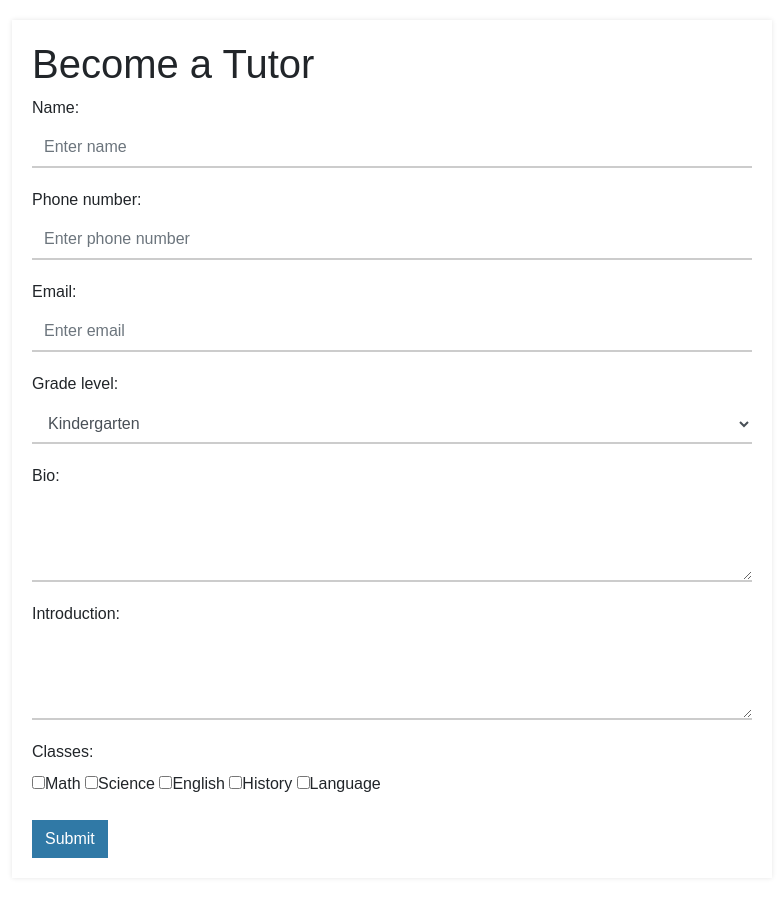
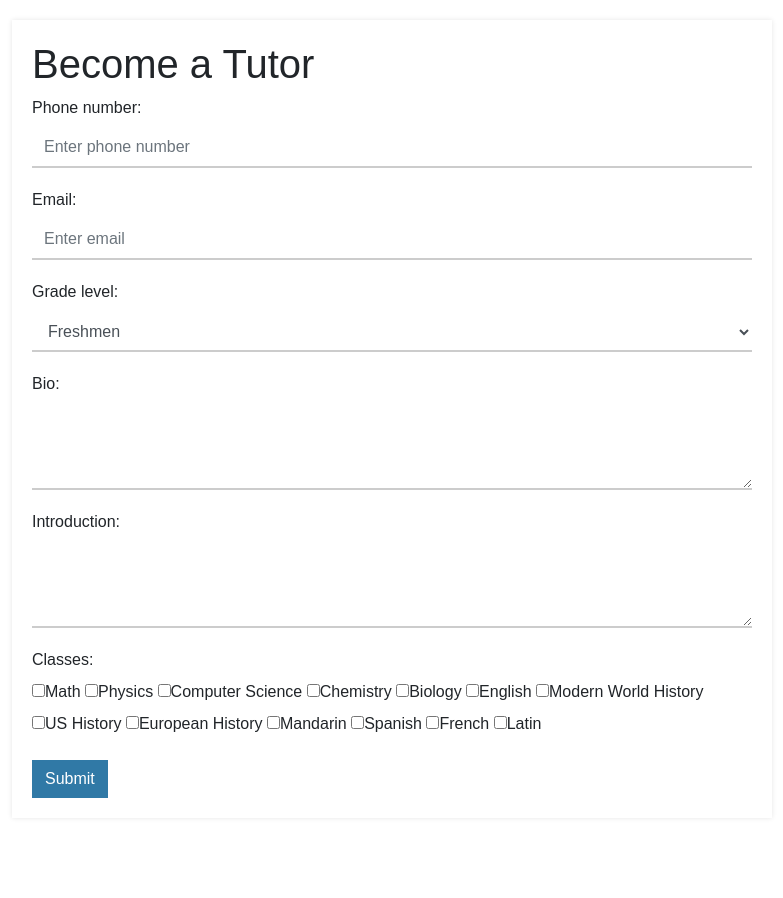
Before and after one commit to Colin243/Wave, a Flask app: page /tutor in a window 1280 px wide. Shown: the part 132-1030 px from the top of the page, without its empty margins (248-1031 px from the left). After the commit the page ends 930 px from the top, so only its background shows below. Run offline with Flask 3, Linux system fonts and the light colour scheme; a user stored in the database is signed in; some libraries are stand-ins or nearby versions.

Commit message:
finished comment and become tutor page

```diff
--- a/app.py
+++ b/app.py
@@ -68,6 +68,8 @@ def profile():
         user = db_session.query(User).filter(User.username == session["username"]).first()
         tutorcheck = db_session.query(Tutor).where(Tutor.user_id == user.id).first()
         if(tutorcheck):
+            # collects all the information if the user is an tutor and displays it
+            # otherwise will display different information based for the user
             comments = db_session.query(RatingTag).where(RatingTag.tutor_id == tutorcheck.id).limit(3).all()
             subjects = tutorcheck.subjects
             return render_template("profile.html", user=user, tutorcheck=tutorcheck, comments=comments, subjects=subjects)
@@ -77,24 +79,53 @@ def profile():
     else:
         return redirect(url_for("login"))
 
-@app.route("/tutor")
+@app.route("/tutor", methods=["GET", "POST"])
 def tutor():
     if "username" in session:
-        return render_template("tutorsignup.html")
+        user_id = db_session.query(User.id).where(User.username ==session["username"]).first()[0]
+        if (request.method == "GET"):
+            # takes all of the courses that are available and makes it so that there are available as checkboxes
+            courses =[]
+            for subject in db_session.query(Subject.name).all():
+                courses.append(subject[0])
+            return render_template("tutorsignup.html", courses=courses)
+        elif (request.method == "POST"):
+            # takes all of the requested information and uses that to make a new tutor object
+            # takes the list of the classes through the checkboxes and makes subjects tags
+            # with the new tutor object in order to link the new tutor to the new subjects
+            phone=request.form["phone"]
+            email=request.form["email"]
+            grade=request.form["grade"]
+            bio=request.form["bio"]
+            intro=request.form["intro"]
+            new_tutor = Tutor(bio, intro, grade, phone, email, user_id)
+            db_session.add(new_tutor)
+            db_session.commit()
+            courses=request.form.getlist("courses")
+            print(courses)
+            for course in courses:
+                new_subject_tag = SubjectTag(new_tutor.id, db_session.query(Subject.id).where(Subject.name == course).first()[0])
+                db_session.add(new_subject_tag)
+                db_session.commit()
+            flash("Succesfully became a tutor", "tutor success")
+            return redirect(url_for("tutor"))
     else:
         return redirect(url_for("login"))
 
 @app.route("/review", methods=["GET", "POST"])
 def review():
     if "username" in session:
-        user_id = db_session.query(User.id).where(User.username ==session["username"]).first()
+        user_id = db_session.query(User.id).where(User.username ==session["username"]).first()[0]
         if (request.method == "GET"):
+            # gives the form a list of all of the tutors so that it can be selected from the drop down list
             tutors = db_session.query(Tutor).all()
             names = []
             for tutor in tutors:
                 names.append(db_session.query(User.name).where(User.id == tutor.user_id).first()[0])
             return render_template("comment.html", names=names)
         elif (request.method == "POST"):
+            # then it intakes all of the data provided and from that produces the comment that is able to be seen on the
+            #  tutors page as well as the user as long as the user isnt a tutor
             tutor_name=request.form["tutor_name"]
             print(tutor_name)
             comment=request.form["comment"]
--- a/dataentry.py
+++ b/dataentry.py
@@ -28,8 +28,8 @@ test_user = User("colin243", "colin", "google")
 test_user2 = User("gakle", "galen", "google")
 db_session.add_all([test_user, test_user2])
 db_session.commit()
-test_tutor = Tutor("Test", "Test", 11, "(650)-245-9977", "colin.ho@menloschool.org", db_session.query(User.id).where(User.name == "colin").first()[0])
-test_tutor2 = Tutor("Test", "Test", 11, "911", "gakle.horch@menloschool.org", db_session.query(User.id).where(User.name == "galen").first()[0])
+test_tutor = Tutor("Test", "Test", "Junior", "(650)-245-9977", "colin.ho@menloschool.org", db_session.query(User.id).where(User.name == "colin").first()[0])
+test_tutor2 = Tutor("Test", "Test", "Junior", "911", "gakle.horch@menloschool.org", db_session.query(User.id).where(User.name == "galen").first()[0])
 db_session.add_all([test_tutor, test_tutor2])
 db_session.commit()
 test_rating = RatingTag("He's great at tutoring Computer Science!", db_session.query(User.id).where(User.name == "galen").first()[0], db_session.query(Tutor.id).where(Tutor.user_id == db_session.query(User.id).where(User.name == "colin").first()[0]).first()[0])
--- a/models.py
+++ b/models.py
@@ -30,7 +30,7 @@ class Tutor(Base):
     id = Column("id", INTEGER, primary_key=True)
     bio = Column("bio", TEXT, nullable=False)
     intro = Column("intro", TEXT, nullable=False)
-    grade = Column("grade", INTEGER, nullable=False)
+    grade = Column("grade", TEXT, nullable=False)
     phone = Column("phone", TEXT, nullable=False)
     email = Column("email", TEXT, nullable=False)
     user_id = Column(INTEGER, ForeignKey('users.id'), nullable=False)
--- a/templates/comment.html
+++ b/templates/comment.html
@@ -20,9 +20,9 @@
 			<div class="form-group">
 				<label for="personSelect">Select Person:</label>
 				<select class="form-control" id="personSelect" name="tutor_name">
-					<option value="true" >Select a person...</option>
+					<option value="personSelect" >Select a person...</option>
 					{%for name in names:%}
-						<option value="true">{{name}}</option>
+						<option value={{name}}>{{name}}</option>
 					{%endfor%}
 				</select>
 			</div>
--- a/templates/tutorsignup.html
+++ b/templates/tutorsignup.html
@@ -16,55 +16,50 @@
 
     <div class="container">
         <h1>Become a Tutor</h1>
-        <form>
-          <div class="form-group">
-            <label for="phone">Name:</label>
-            <input type="text" class="form-control" id="name" placeholder="Enter name">
-          </div>
+        <!-- form with different text boxes to become a tutor -->
+        <!-- has a drop down for the grade and then checkboxes for all the subjects of specialization -->
+        <!-- returns the information to flask app to be used later -->
+        <form method="POST">
           <div class="form-group">
             <label for="phone">Phone number:</label>
-            <input type="text" class="form-control" id="phone" placeholder="Enter phone number">
+            <input type="text" class="form-control" id="phone" placeholder="Enter phone number" name="phone">
           </div>
           <div class="form-group">
             <label for="email">Email:</label>
-            <input type="email" class="form-control" id="email" placeholder="Enter email">
+            <input type="email" class="form-control" id="email" placeholder="Enter email" name="email">
           </div>
           <div class="form-group">
             <label for="grade">Grade level:</label>
-            <select class="form-control" id="grade">
-              <option>Kindergarten</option>
-              <option>1st Grade</option>
-              <option>2nd Grade</option>
-              <option>3rd Grade</option>
-              <option>4th Grade</option>
-              <option>5th Grade</option>
-              <option>6th Grade</option>
-              <option>7th Grade</option>
-              <option>8th Grade</option>
-              <option>9th Grade</option>
-              <option>10th Grade</option>
-              <option>11th Grade</option>
-              <option>12th Grade</option>
+            <select class="form-control" id="grade" name="grade">
+              <option value="Freshmen">Freshmen</option>
+              <option value="Sophomore">Sophomore</option>
+              <option value="Junior">Junior</option>
+              <option value="Senior">Senior</option>
             </select>
           </div>
           <div class="form-group">
             <label for="bio">Bio:</label>
-            <textarea class="form-control" id="bio" rows="3"></textarea>
+            <textarea class="form-control" id="bio" rows="3" name="bio"></textarea>
           </div>
           <div class="form-group">
             <label for="intro">Introduction:</label>
-            <textarea class="form-control" id="intro" rows="3"></textarea>
+            <textarea class="form-control" id="intro" rows="3" name="intro"></textarea>
           </div>
           <div class="form-group">
             <label for="classes">Classes:</label><br>
-            <label class="checkbox-inline"><input type="checkbox" value="True">Math</label>
-            <label class="checkbox-inline"><input type="checkbox" value="True">Science</label>
-            <label class="checkbox-inline"><input type="checkbox" value="True">English</label>
-            <label class="checkbox-inline"><input type="checkbox" value="True">History</label>
-            <label class="checkbox-inline"><input type="checkbox" value="True">Language</label>
+            {%for course in courses:%}
+            <label class="checkbox-inline"><input type="checkbox" value="{{course}}" name="courses">{{course}}</label>
+            {%endfor%}
           </div>
           <button type="submit" class="btn btn-primary">Submit</button>
         </form>
+        {% with messages = get_flashed_messages() %}
+            {% if messages %}
+                    {% for msg in messages %}
+                        <p>{{msg}}</p>
+                    {% endfor %}
+            {% endif %}
+        {% endwith %}
       </div>
 
   {% endblock %}
```
Also changed, not shown: templates/profile.html (+8 -3 lines), tester.py (deleted, +0 -26 lines), wave.db.
